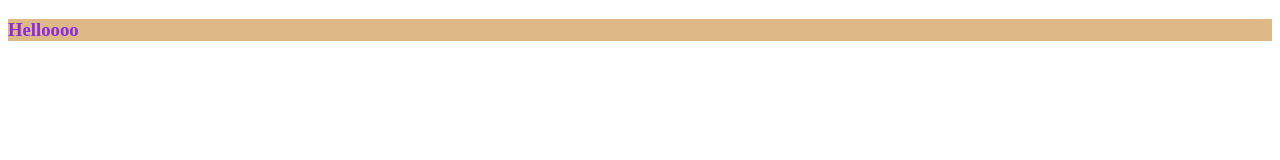
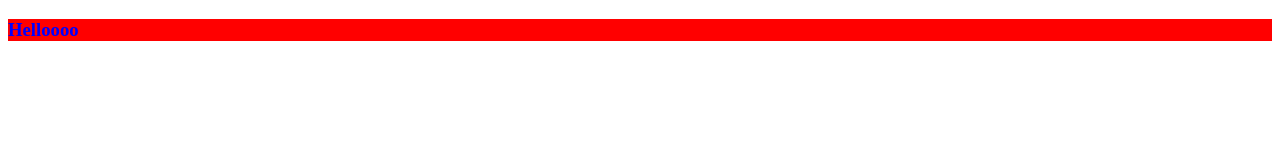
Before and after one commit to Abdullah-Jawed7/watchedProject, a plain HTML site: page index.html in a window 1280 px wide. Drawn offline with Linux system fonts and the light colour scheme.

Commit message:
changing bg to red and color to blue

```diff
--- a/index.html
+++ b/index.html
@@ -6,6 +6,6 @@
     <title>Document</title>
 </head>
 <body>
-    <h3 style="background-color: burlywood; color: blueviolet; ">Helloooo</h3>
+    <h3 style="background-color: red; color: blue; ">Helloooo</h3>
 </body>
 </html>
```
